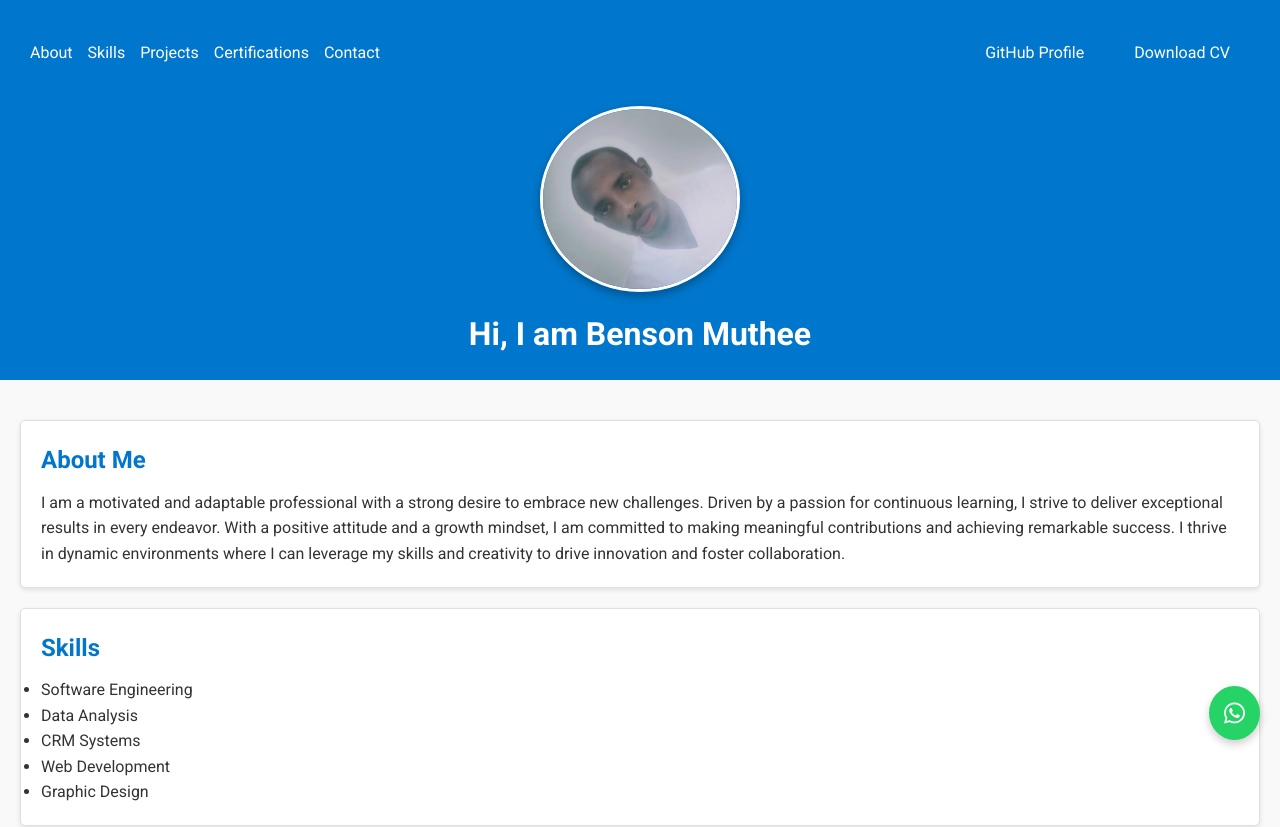
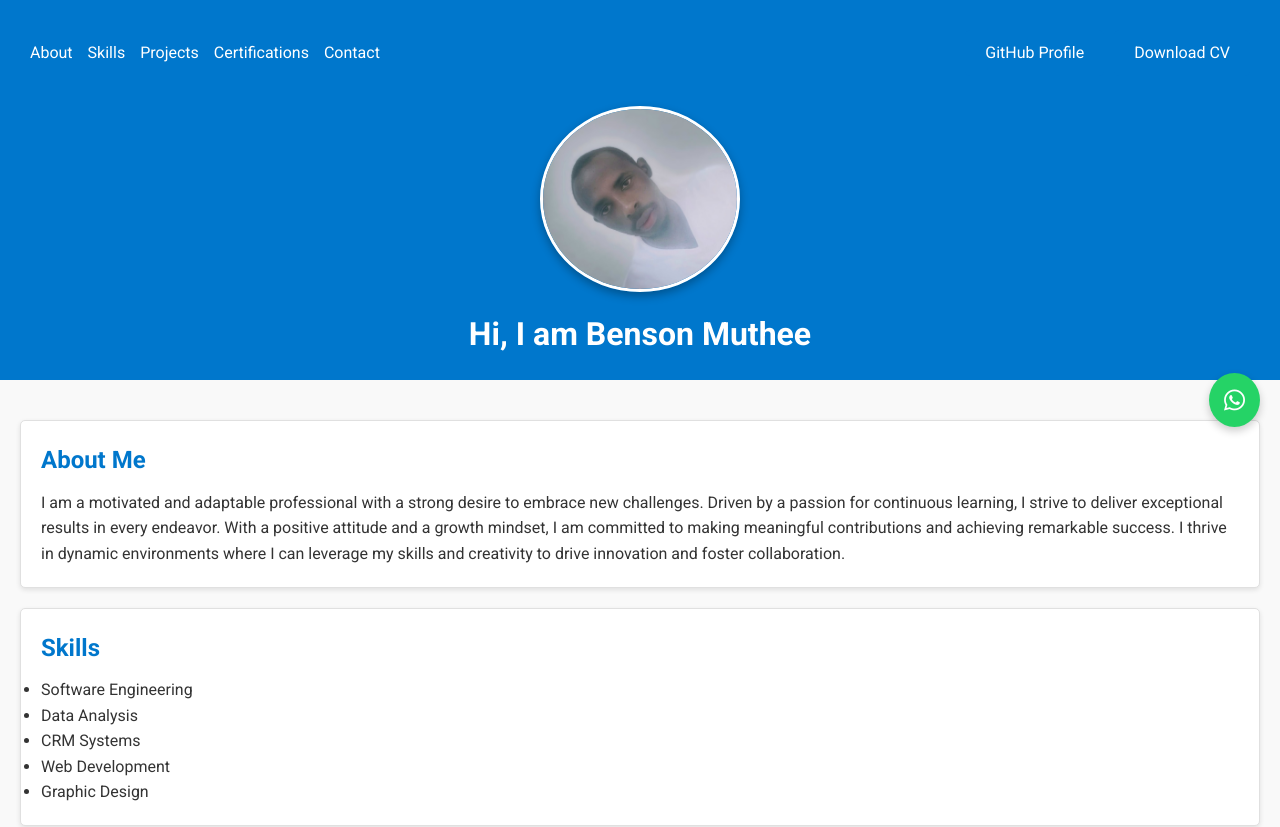
Before and after one commit to BensonMuthee5/portfolio, a plain HTML site: page index.html in a window 1280 px wide. Shown: the top 827 px of the page. Drawn offline with Linux system fonts and the light colour scheme.

Commit message:
Update styles.css
50% whatsapp

```diff
--- a/styles.css
+++ b/styles.css
@@ -102,7 +102,8 @@ h1 {
 /* WhatsApp Button */
 .whatsapp-button {
     position: fixed;
-    bottom: 60px;
+    top: 50%;
+    transform: translateY(-50%);
     right: 20px;
     background-color: #25D366;
     color: white;
```
